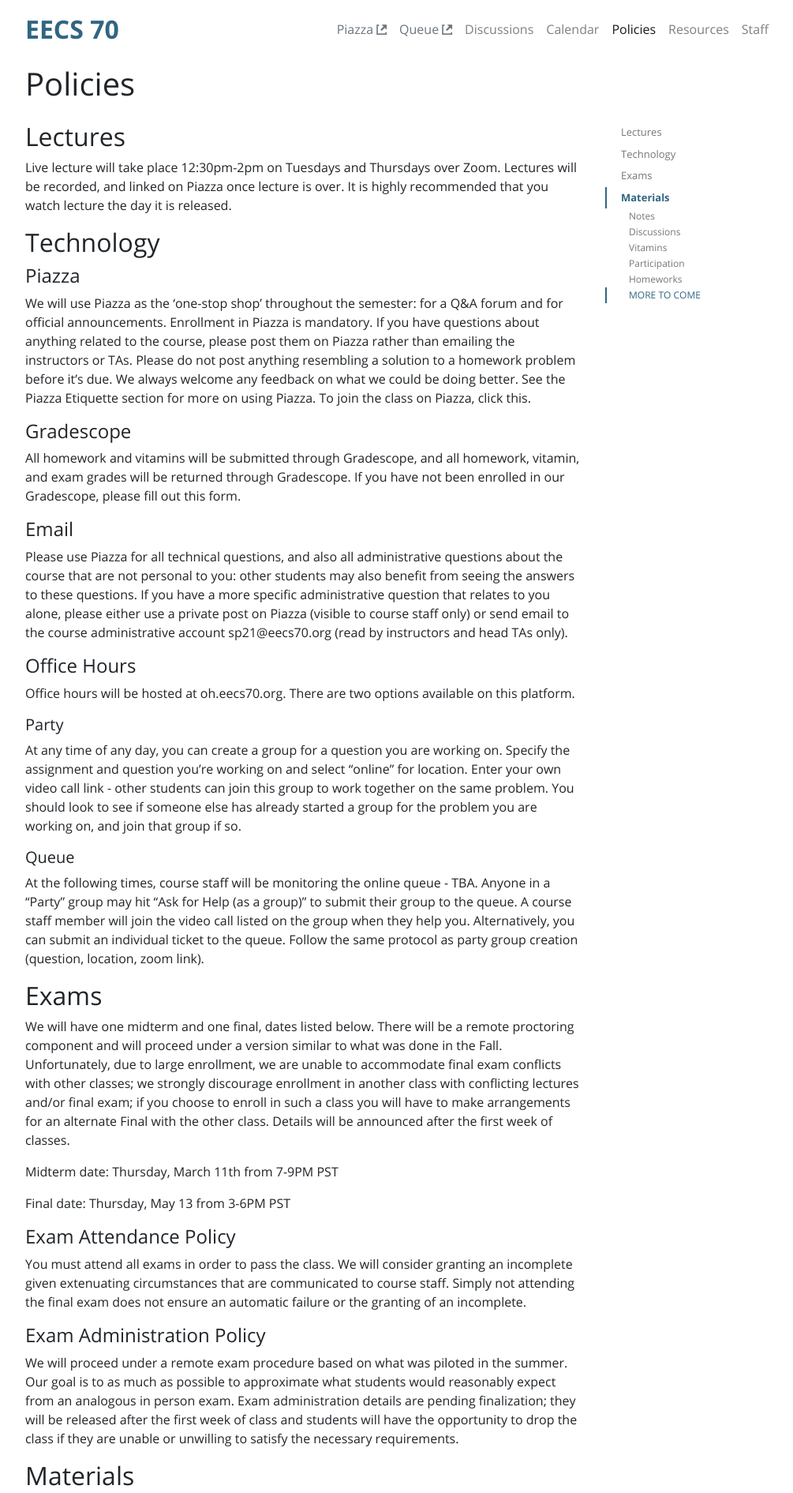
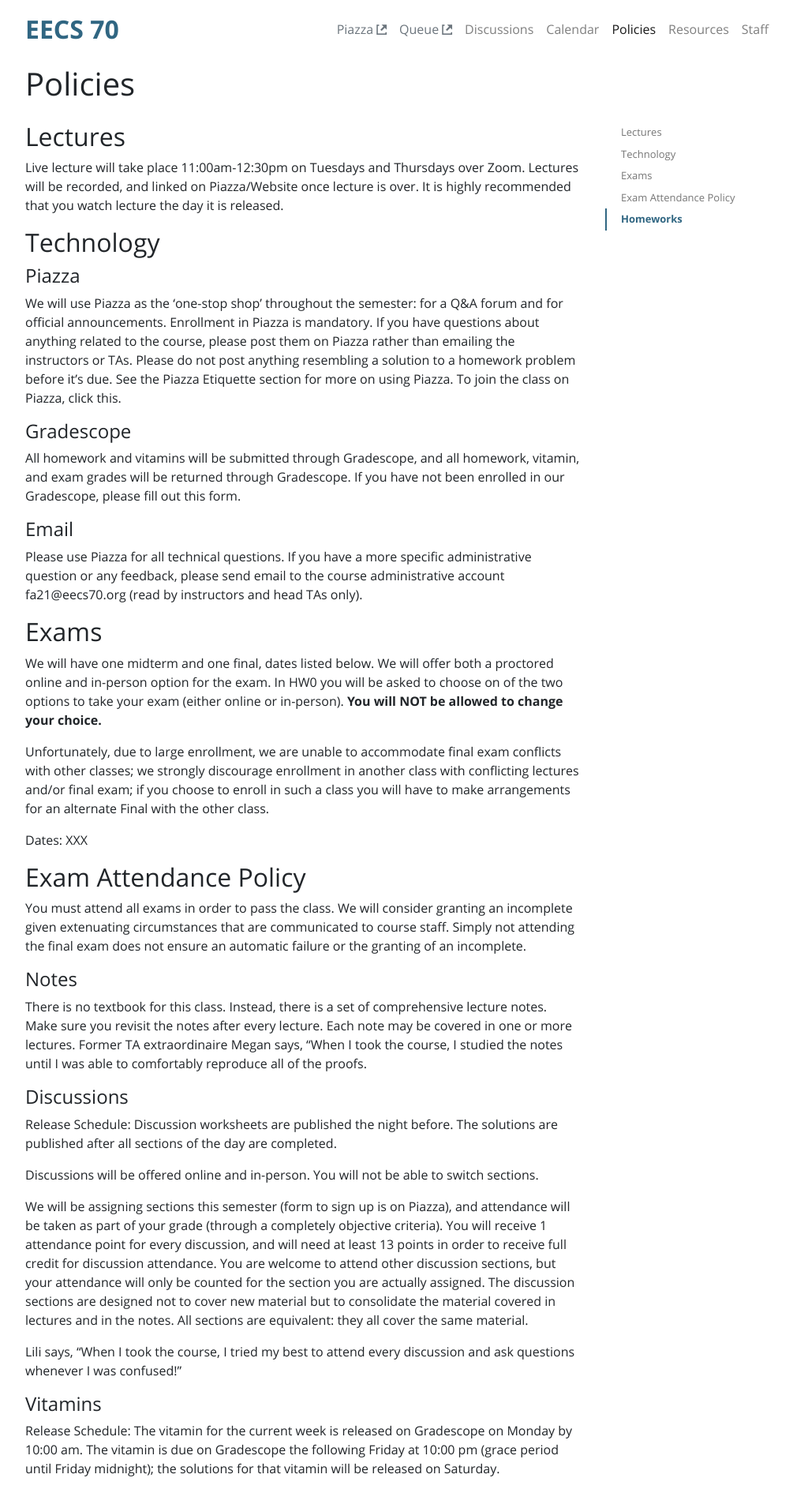
Before and after one commit to tsgoten/cs70-website, a Jekyll site: the page built from policies.md, in a window 1280 px wide. Shown: the top 1891 px of the page at 79% size, without its empty margins (133-1138 px from the left). Built offline with Jekyll 4.4.1, drawn with Linux system fonts in a browser that asks for light colours; some of the changed text lies outside the part shown.

Commit message:
updated policies

```diff
--- a/assets/main.css
+++ b/assets/main.css
@@ -315,6 +315,10 @@ blockquote *:last-child {
     align-items: center;
 }
 
+.instructors {
+    display: flex;
+}
+
 /* nav[data-toggle=toc] .nav-link+ul {
     display: block !important;
     margin-bottom: 0 !important;
--- a/index.html
+++ b/index.html
@@ -12,7 +12,7 @@ title: Home
     EECS 70 at UC Berkeley with Babak Ayazifar and Satish Rao, Fall 2021
 </h5>
 <p>Lecture: Tu/Th 11:00 am - 12:30 pm<br/>
-<div class="center">
+<div class="instructors">
         {% include staff-list.html type="Instructor" %}
 </div>
 
--- a/policies.md
+++ b/policies.md
@@ -5,69 +5,54 @@ title: Policies
 permalink: /policies/
 ---
 
-
 ## Lectures
-Live lecture will take place 12:30pm-2pm on Tuesdays and Thursdays over Zoom. Lectures will be recorded, and linked on Piazza once lecture is over. It is highly recommended that you watch lecture the day it is released.
+Live lecture will take place 11:00am-12:30pm on Tuesdays and Thursdays over Zoom. Lectures will be recorded, and linked on Piazza/Website once lecture is over. It is highly recommended that you watch lecture the day it is released.
 
 ## Technology
 ### Piazza
-We will use Piazza as the 'one-stop shop' throughout the semester: for a Q&A forum and for official announcements. Enrollment in Piazza is mandatory. If you have questions about anything related to the course, please post them on Piazza rather than emailing the instructors or TAs. Please do not post anything resembling a solution to a homework problem before it's due. We always welcome any feedback on what we could be doing better. See the Piazza Etiquette section for more on using Piazza. To join the class on Piazza, click this.
+We will use Piazza as the 'one-stop shop' throughout the semester: for a Q&A forum and for official announcements. Enrollment in Piazza is mandatory. If you have questions about anything related to the course, please post them on Piazza rather than emailing the instructors or TAs. Please do not post anything resembling a solution to a homework problem before it's due. See the Piazza Etiquette section for more on using Piazza. To join the class on Piazza, click this.
 ### Gradescope
 All homework and vitamins will be submitted through Gradescope, and all homework, vitamin, and exam grades will be returned through Gradescope. If you have not been enrolled in our Gradescope, please fill out this form.
 
 ### Email
-Please use Piazza for all technical questions, and also all administrative questions about the course that are not personal to you: other students may also benefit from seeing the answers to these questions. If you have a more specific administrative question that relates to you alone, please either use a private post on Piazza (visible to course staff only) or send email to the course administrative account sp21@eecs70.org (read by instructors and head TAs only).
-### Office Hours
-Office hours will be hosted at oh.eecs70.org. There are two options available on this platform.
-#### Party
-At any time of any day, you can create a group for a question you are working on. Specify the assignment and question you’re working on and select “online” for location. Enter your own video call link - other students can join this group to work together on the same problem. You should look to see if someone else has already started a group for the problem you are working on, and join that group if so.
-#### Queue
-At the following times, course staff will be monitoring the online queue - TBA. Anyone in a “Party” group may hit “Ask for Help (as a group)” to submit their group to the queue. A course staff member will join the video call listed on the group when they help you. Alternatively, you can submit an individual ticket to the queue. Follow the same protocol as party group creation (question, location, zoom link).
+Please use Piazza for all technical questions.
+If you have a more specific administrative question or any feedback, please send email to the course administrative account fa21@eecs70.org (read by instructors and head TAs only).
 
 ## Exams
-We will have one midterm and one final, dates listed below. There will be a remote proctoring component and will proceed under a version similar to what was done in the Fall. Unfortunately, due to large enrollment, we are unable to accommodate final exam conflicts with other classes; we strongly discourage enrollment in another class with conflicting lectures and/or final exam; if you choose to enroll in such a class you will have to make arrangements for an alternate Final with the other class. Details will be announced after the first week of classes.
+We will have one midterm and one final, dates listed below.
+We will offer both a proctored online and in-person option for the exam.
+In HW0 you will be asked to choose on of the two options to take your exam (either online or in-person). **You will NOT be allowed to change your choice.**
 
-Midterm date: Thursday, March 11th from 7-9PM PST
+Unfortunately, due to large enrollment, we are unable to accommodate final exam conflicts with other classes; we strongly discourage enrollment in another class with conflicting lectures and/or final exam; if you choose to enroll in such a class you will have to make arrangements for an alternate Final with the other class.
 
-Final date: Thursday, May 13 from 3-6PM PST
+Dates: XXX
 
-### Exam Attendance Policy
+## Exam Attendance Policy
 You must attend all exams in order to pass the class. We will consider granting an incomplete given extenuating circumstances that are communicated to course staff. Simply not attending the final exam does not ensure an automatic failure or the granting of an incomplete.
 
-### Exam Administration Policy
-We will proceed under a remote exam procedure based on what was piloted in the summer. Our goal is to as much as possible to approximate what students would reasonably expect from an analogous in person exam. Exam administration details are pending finalization; they will be released after the first week of class and students will have the opportunity to drop the class if they are unable or unwilling to satisfy the necessary requirements.
-
-## Materials
-All materials can be found on the front page.
 
 ### Notes
 There is no textbook for this class. Instead, there is a set of comprehensive lecture notes. Make sure you revisit the notes after every lecture. Each note may be covered in one or more lectures.
-
-Megan says, “When I took the course, I studied the notes until I was able to comfortably reproduce all of the proofs.
-
+Former TA extraordinaire Megan says, “When I took the course, I studied the notes until I was able to comfortably reproduce all of the proofs.
 
 ### Discussions
+Release Schedule: Discussion worksheets are published the night before. The solutions are published after all sections of the day are completed.
+
+Discussions will be offered online and in-person. You will not be able to switch sections.
+
 We will be assigning sections this semester (form to sign up is on Piazza), and attendance will be taken as part of your grade (through a completely objective criteria). You will receive 1 attendance point for every discussion, and will need at least 13 points in order to receive full credit for discussion attendance. You are welcome to attend other discussion sections, but your attendance will only be counted for the section you are actually assigned. The discussion sections are designed not to cover new material but to consolidate the material covered in lectures and in the notes. All sections are equivalent: they all cover the same material.
 
-Lili says, “When I took the course, I tried my best to attend every discussion and ask questions whenever I was confused. Take advantage of breakout rooms to ask questions to TA’s and AI’s in a smaller setting!"
-
+Lili says, “When I took the course, I tried my best to attend every discussion and ask questions whenever I was confused!"
 
 ### Vitamins
+Release Schedule: The vitamin for the current week is released on Gradescope on Monday by 10:00 am. The vitamin is due on Gradescope the following Friday at 10:00 pm (grace period until Friday midnight); the solutions for that vitamin will be released on Saturday.
+
 There will be weekly required vitamins designed to consolidate your understanding of the course material. If you read the notes in advance and attend lecture, they should be quick to complete. As a result, there will be no Piazza support for vitamins. Your final grade will be out of 73%, and your lowest three vitamin scores will be dropped, but this drop should be reserved for emergencies. No additional allowances will be made for late or missed vitamins: please do not contact us about missed vitamins or late submissions.
 
+#### Vitamin Submission
+Vitamins are due on Friday night at 10:00 PM. You need to submit your answers directly on Gradescope. If you have questions on how to do this, please make a private post on Piazza.
 
 ### Participation
 We encourage participation. Participation includes watching lecture live, contributing in discussion, asking and answering questions on Piazza, using Party OH, and more. The more you engage with the class, the more fun it is and the better you do.
 
-### Homeworks
-There will be weekly required homeworks designed to consolidate your understanding of the course material. We strongly recommend starting these early since there will be no office hours support on weekends. Maximum credit for each homework will be given for any score of 73% or more. Your lowest three homework scores will be dropped, but this drop should be reserved for emergencies. No additional allowances will be made for late or missed homeworks: please do not contact us about missed homeworks or late submissions.
-
-Due to budget constraints, we didn’t receive the same reader budget as we have in the past; so, we may sample homework problems to grade each week.
-
-Richard recommends that you start the homeworks as early as possible so you get more time to think about the problems and get help if you end up getting stuck. Additionally, Richard also recommends that you carefully review the homework solutions after they are released and understand them to the point of being able to replicate them without needing to reference them. Having a comprehensive understanding of topics on the homework will go a long way in giving you the intuition you need to succeed!
-
-#### Homework Submission
-Homeworks are due on Friday night at 10:00 PM. You need to turn in a .pdf file consisting of your written-up solutions; you may use your phone camera or any page-scanning app in order to turn your written homework into a PDF, as long as your work is clear and legible. In addition, Gradescope has an option to associate pages of your work to each homework problem. You must select the relevant pages for every problem. Any problems without pages selected will receive zero credit. If you have any questions about the format of a homework submission, please go to appointments or homework party.
-
-### MORE TO COME
-****
+## Homeworks
```
Also changed, not shown: 4 other files.
